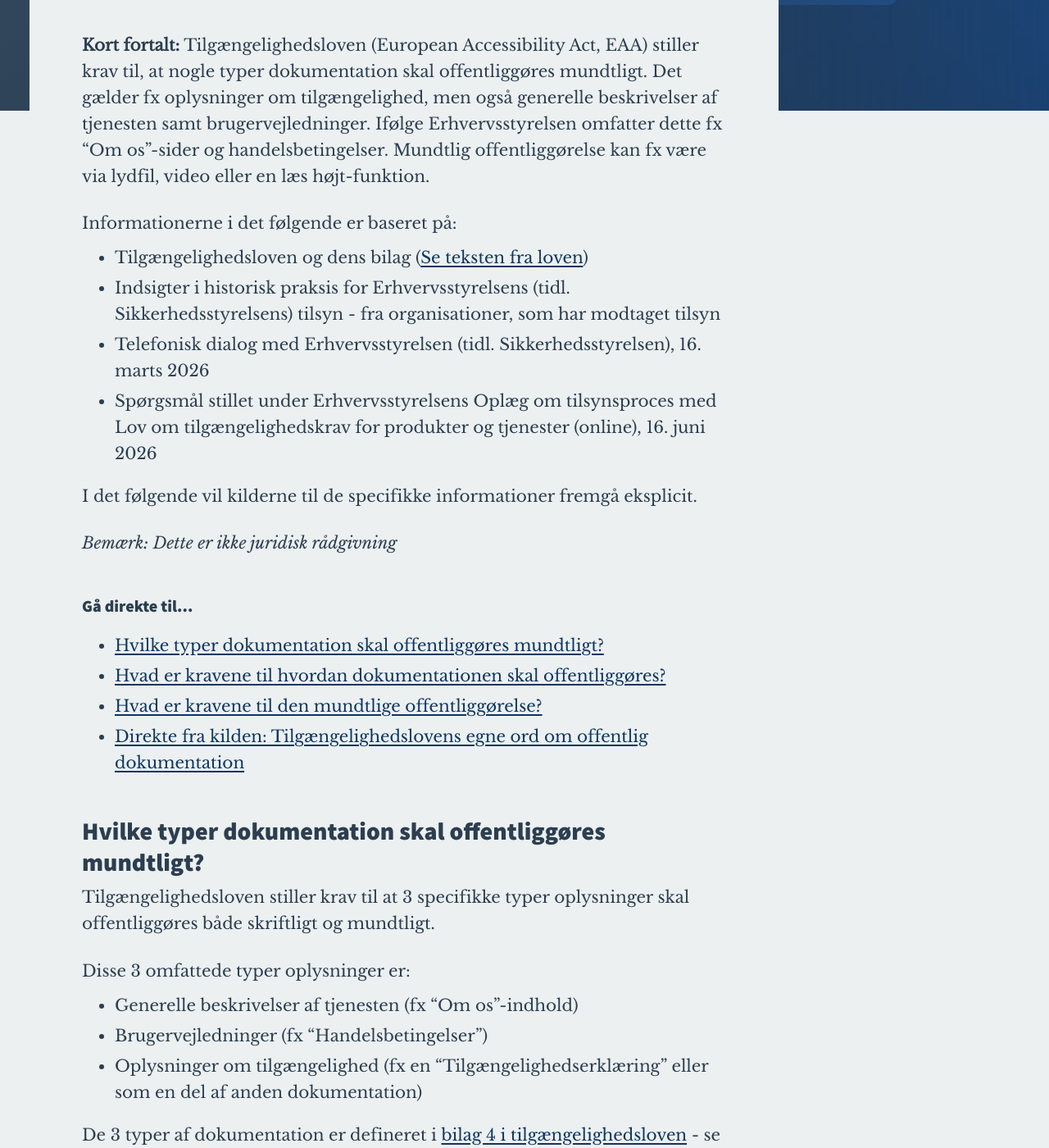
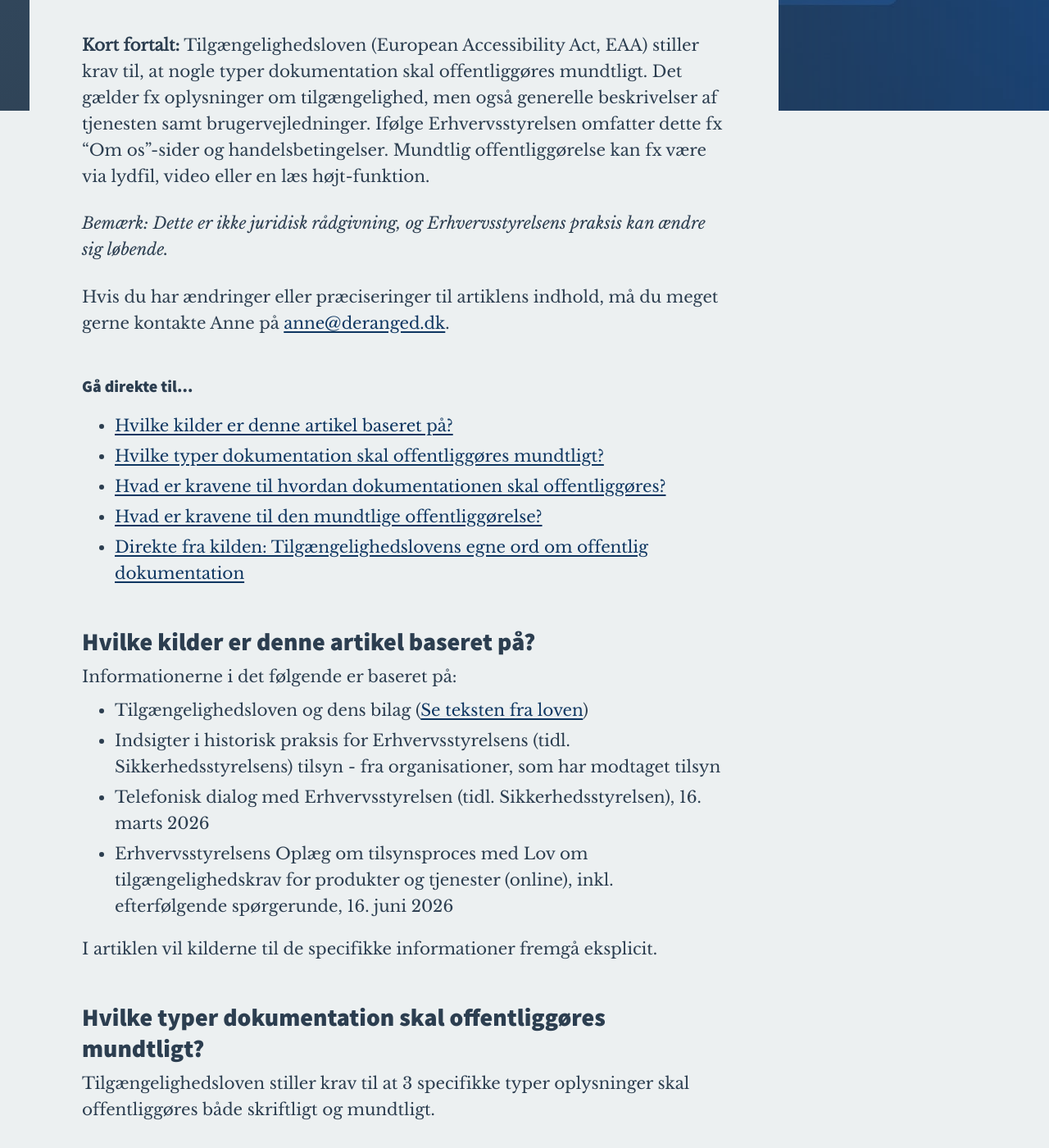
Before and after one commit to derangeddk/deranged.dk, a Jekyll site: the page built from _posts/2026-06-18-mundtlig-offentliggoerelse-i-tilaengelighedsloven.html, in a window 1280 px wide and 1400 px high, scrolled down 762 px. Shown: the whole window at 82% size. Built offline with Jekyll 4.4.1, drawn with Linux system fonts in a browser that asks for light colours; some web fonts are replaced; comment, search, counter and statistics services are not loaded; some of the changed text lies outside the part shown.

Commit message:
Opdateringer til blogpost om mundtlig offentliggørelse

```diff
--- a/_posts/2026-06-18-mundtlig-offentliggoerelse-i-tilaengelighedsloven.html
+++ b/_posts/2026-06-18-mundtlig-offentliggoerelse-i-tilaengelighedsloven.html
@@ -26,26 +26,31 @@ by: >
 <section>
     <p><strong>Kort fortalt:</strong> Tilgængelighedsloven (European Accessibility Act, EAA) stiller krav til, at nogle typer dokumentation skal offentliggøres mundtligt. Det gælder fx oplysninger om tilgængelighed, men også generelle beskrivelser af tjenesten samt brugervejledninger. Ifølge Erhvervsstyrelsen omfatter dette fx “Om os”-sider og handelsbetingelser. Mundtlig offentliggørelse kan fx være via lydfil, video eller en læs højt-funktion.</p>
 
+    <p><em>Bemærk: Dette er ikke juridisk rådgivning, og Erhvervsstyrelsens praksis kan ændre sig løbende.</em></p>
+
+    <p>Hvis du har ændringer eller præciseringer til artiklens indhold, må du meget gerne kontakte Anne på <a href="mailto:anne@deranged.dk">anne@deranged.dk</a>.</p>
+
+    <h3>Gå direkte til...</h3>
+
+    <ul>
+        <li><a href="#hvilke-kilder">Hvilke kilder er denne artikel baseret på?</a></li>
+        <li><a href="#hvilke-typer">Hvilke typer dokumentation skal offentliggøres mundtligt?</a></li>
+        <li><a href="#hvad-er-kravene-offentliggoerelse">Hvad er kravene til hvordan dokumentationen skal offentliggøres?</a></li>
+        <li><a href="#hvad-er-kravene-mundtlig">Hvad er kravene til den mundtlige offentliggørelse?</a></li>
+        <li><a href="#direkte-fra-kilden">Direkte fra kilden: Tilgængelighedslovens egne ord om offentlig dokumentation</a></li>
+    </ul>
+
+    <h2>Hvilke kilder er denne artikel baseret på?</h2>
+
     <p>Informationerne i det følgende er baseret på:
         <ul>
             <li>Tilgængelighedsloven og dens bilag (<a href="#direkte-fra-kilden">Se teksten fra loven</a>)</li>
             <li>Indsigter i historisk praksis for Erhvervsstyrelsens (tidl. Sikkerhedsstyrelsens) tilsyn - fra organisationer, som har modtaget tilsyn</li>
             <li>Telefonisk dialog med Erhvervsstyrelsen (tidl. Sikkerhedsstyrelsen), 16. marts 2026</li>
-            <li>Spørgsmål stillet under Erhvervsstyrelsens Oplæg om tilsynsproces med Lov om tilgængelighedskrav for produkter og tjenester (online), 16. juni 2026</li>
+            <li>Erhvervsstyrelsens Oplæg om tilsynsproces med Lov om tilgængelighedskrav for produkter og tjenester (online), inkl. efterfølgende spørgerunde, 16. juni 2026</li>
         </ul>
 
-    <p>I det følgende vil kilderne til de specifikke informationer fremgå eksplicit.</p>
-
-    <p><em>Bemærk: Dette er ikke juridisk rådgivning</em></p>
-
-    <h3>Gå direkte til...</h3>
-
-    <ul>
-        <li><a href="#hvilke-typer">Hvilke typer dokumentation skal offentliggøres mundtligt?</a></li>
-        <li><a href="#hvad-er-kravene-offentliggoerelse">Hvad er kravene til hvordan dokumentationen skal offentliggøres?</a></li>
-        <li><a href="#hvad-er-kravene-mundtlig">Hvad er kravene til den mundtlige offentliggørelse?</a></li>
-        <li><a href="#direkte-fra-kilden">Direkte fra kilden: Tilgængelighedslovens egne ord om offentlig dokumentation</a></li>
-    </ul>
+    <p>I artiklen vil kilderne til de specifikke informationer fremgå eksplicit.</p>
 
     <h2 id="hvilke-typer">Hvilke typer dokumentation skal offentliggøres mundtligt?</h2>
     <p>Tilgængelighedsloven stiller krav til at 3 specifikke typer oplysninger skal offentliggøres både skriftligt og mundtligt.</p>
@@ -101,6 +106,8 @@ by: >
     <h2 id="hvad-er-kravene-mundtlig">Hvad er kravene til den mundtlige offentliggørelse?</h2>
     <p>For den mundtlige fremstilling er det IKKE nok at brugeren selv kan bruge oplæsningsværktøjer eller skærmlæser. Den mundtlige version skal udbydes direkte i løsningen.</p>
 
+    <p>Dette er bekræftet både telefonisk af Erhvervsstyrelsen (16. marts 2026) samt fremlagt i oplæg af Erhvervsstyrelsen (16. juni 2026).
+
     <p>Umiddelbart er der 3 forskellige åbenlyse måder at gøre det på:</p>
     <ol>
         <li>Lydfil</li>
@@ -118,6 +125,8 @@ by: >
     <p>Husk, at lydfiler og videoindhold også er underlagt tilgængelighedskrav. Fx skal en video være forsynet med undertekster.</p>
 
     <h3>Funktion til højtlæsning som mundtlig offentliggørelse</h3>
+
+    <p>Her får du derangeds bud på, hvad der kan være en god måde at leve op til kravene om mundtlig offentliggørelse:</p>
 
     <p>Fordelen ved en højtlæsningsfunktion frem for forudproduceret lyd eller video er, at du slipper for at vedligeholde 2 forskellige versioner af det samme indhold, som risikerer at komme ude af trit med hinanden efterhånden som du opdaterer dit indhold. Det er altid lettere at vedligeholde én version end to versioner i forskellige formater, især når den ene version er lyd- eller videoindhold, som typisk har længere produktstid og højere produktionsomkostninger end tekstindhold.</p>
 
```
Also changed, not shown: other parts of _posts/2026-06-18-mundtlig-offentliggoerelse-i-tilaengelighedsloven.html (+2 -2 lines).
